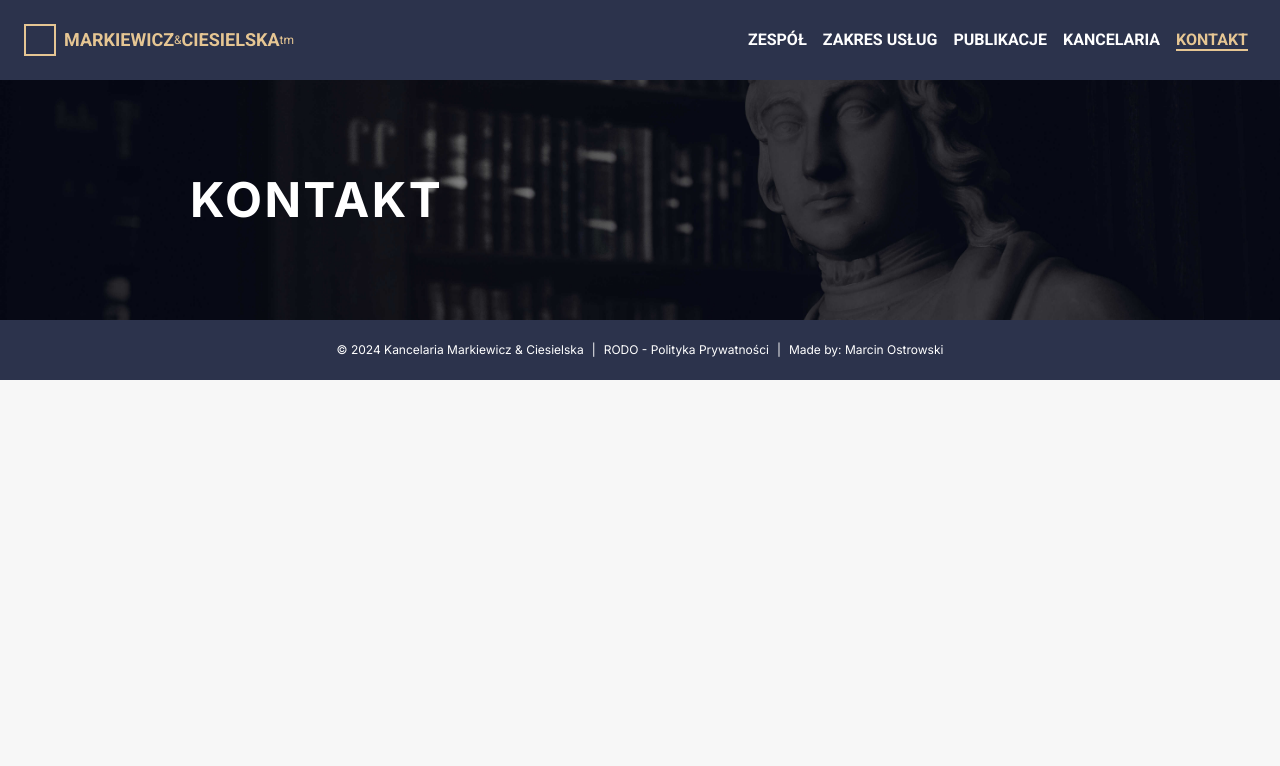
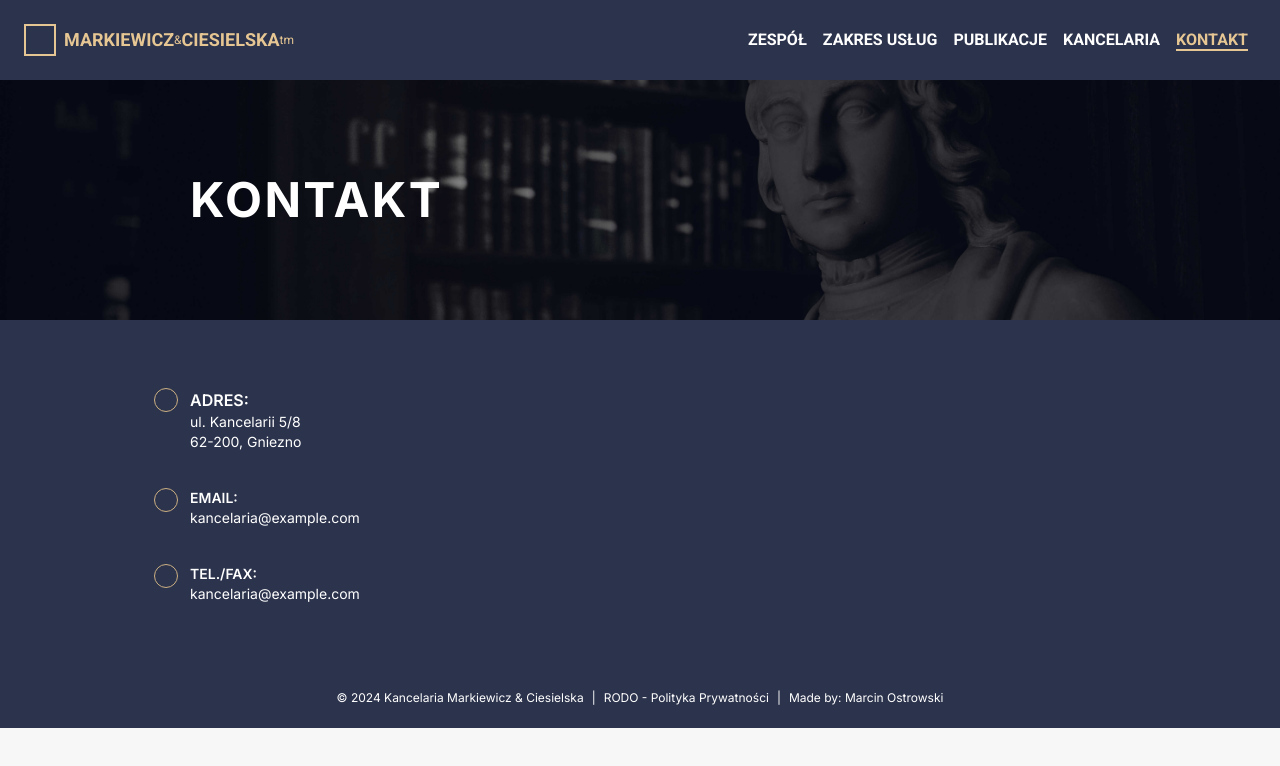
Before and after one commit to OstrowskiDev/kancelaria, a Next.js app: page /kontakt in a window 1280 px wide. Shown: the top 766 px of the page. Built offline with nearby package versions, Linux system fonts and the light colour scheme.

Commit message:
Added contact data to kontakt page.

```diff
--- a/src/app/kontakt/page.js
+++ b/src/app/kontakt/page.js
@@ -4,6 +4,35 @@ export default function Kontakt() {
   return (
     <>
       <Header title="Kontakt" />
+      <div className="contact-wrapper bg-primary-700">
+        <div className="contact-container flex flex-row max-w-[900px] mx-auto mt-8 mb-16 ">
+          {/* contact data */}
+          <div className="contact-data-container">
+            <div className="contact-address-container mt-3">
+              <div className="contact-address-icon relative top-6 right-9 w-6 h-6 border border-secondary-300 rounded-full"></div>
+              <h2 className="contact-address-label uppercase font-semibold text-white">Adres:</h2>
+              <p className="contact-text text-white text-sm">ul. Kancelarii 5/8</p>
+              <p className="contact-text text-white text-sm">62-200, Gniezno</p>
+            </div>
+            <div className="contact-email-container mt-3">
+              <div className="contact-email-icon relative top-6 right-9 w-6 h-6 border border-secondary-300 rounded-full"></div>
+              <h2 className="contact-email-label uppercase font-semibold text-sm text-white">
+                Email:
+              </h2>
+              <p className="contact-text text-white text-sm">kancelaria@example.com</p>
+            </div>
+            <div className="contact-phone-container mt-3">
+              <div className="contact-phone-icon relative top-6 right-9 w-6 h-6 border border-secondary-300 rounded-full"></div>
+              <h2 className="contact-phone-label uppercase font-semibold text-sm text-white">
+                Tel./Fax:
+              </h2>
+              <p className="contact-text text-white text-sm">kancelaria@example.com</p>
+            </div>
+          </div>
+
+          {/* contact form */}
+        </div>
+      </div>
     </>
   )
 }
```
